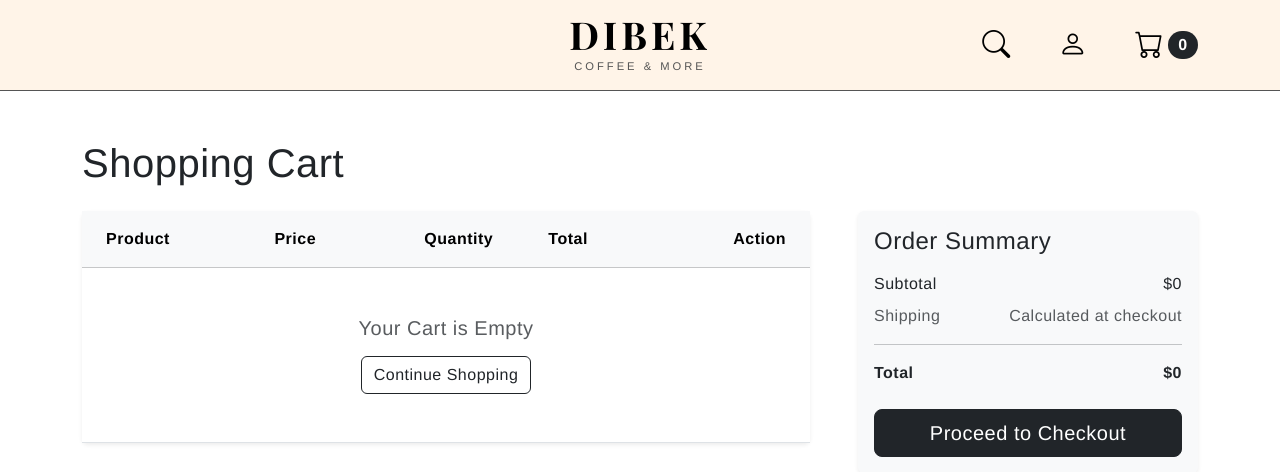
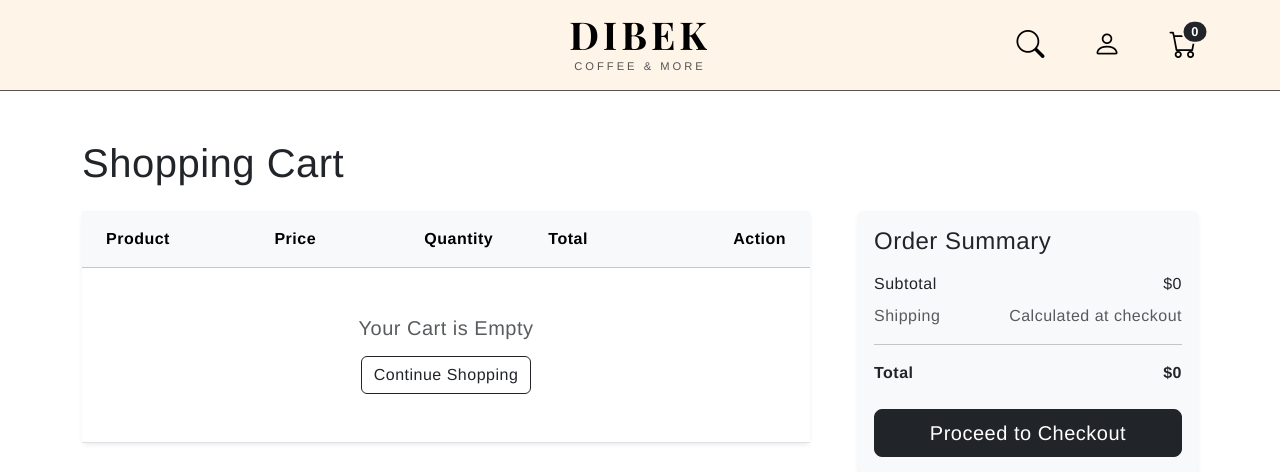
Before and after one commit to sudeirmaak/thesis_ecommerce, a Django app: page /cart/ in a window 1280 px wide. Shown: the top 472 px of the page. Run offline with Django 5.2, Linux system fonts and the light colour scheme; some web fonts are replaced.

Commit message:
user and guest logic for cart context processor - some ui fixes

```diff
--- a/core/settings.py
+++ b/core/settings.py
@@ -65,7 +65,7 @@ TEMPLATES = [
                 'django.template.context_processors.request',
                 'django.contrib.auth.context_processors.auth',
                 'django.contrib.messages.context_processors.messages',
-                'store.context_processor.cart_context',
+                'store.context_processors.cart_context',
             ],
         },
     },
--- a/static/css/style.css
+++ b/static/css/style.css
@@ -57,6 +57,14 @@ ul {padding: 0; list-style: none;}
 .nav-link:hover {
     opacity: 0.6;
     }
+
+.cart-badge {
+    font-size: 0.8rem;
+    padding: 0.3em 0.6em;
+    border: 2px solid #FFF4E8;
+    margin-top: 8px;
+    margin-left: -3px;
+}
 
 /* Footer */
 
--- a/store/context_processor.py
+++ /dev/null
@@ -1,16 +0,0 @@
-from .models import Cart
-
-def cart_context(request):
-    cart_count = 0
-
-    if request.user.is_authenticated:
-        try:
-            cart = Cart.objects.get(user=request.user)
-            cart_count = sum(item.quantity for item in cart.cartitem.set_all())
-
-        except Cart.DoesNotExist:
-            cart_count = 0
-
-    return {'cart_count' : cart_count}
-
-# only for logged in user add guest user logic later
--- /dev/null
+++ b/store/context_processors.py
@@ -0,0 +1,19 @@
+from .models import Cart
+
+def cart_context(request):
+    cart_count = 0
+
+    if request.user.is_authenticated:
+        try:
+            cart = Cart.objects.get(user=request.user)
+            cart_count = sum(item.quantity for item in cart.cartitem_set.all())
+
+        except Cart.DoesNotExist:
+            cart_count = 0
+
+    else:
+        cart_session = request.session.get('cart', {})
+        for key, item_data in cart_session.items():
+            cart_count += item_data['quantity']
+
+    return {'cart_count': cart_count}
--- a/templates/base.html
+++ b/templates/base.html
@@ -39,9 +39,10 @@
                         </a>
                     </li>
                     <li class="nav-item">
-                        <a class="nav-link fs-3 p-0 d-flex align-items-center gap-1" href="{% url 'cart_summary' %}">
+                        <a class="nav-link fs-3 p-0 position-relative" href="{% url 'cart_summary' %}">
                             <i class="bi bi-cart"></i>
-                            <span class="badge bg-dark rounded-pill" style="font-size: 1rem;">{{ cart_count|default:"0"}}</span>
+                            <span class="position-absolute top-0 start-100 translate-middle badge rounded-pill bg-dark cart-badge">
+                                {{ cart_count|default:"0"}}</span>
                         </a>
                     </li>
                 </ul>
```
